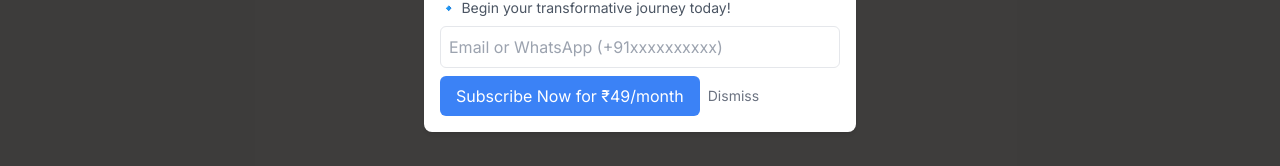
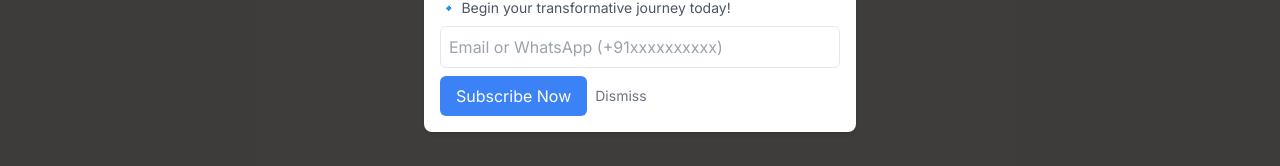
Before and after one commit to vivekchand/sanatana-dharma-xyz, a Next.js app: page / in a window 1280 px wide. Both pictures are taken after a click on the link "Subscribe". Shown: the part 515-681 px from the top of the page. Built offline with nearby package versions, Linux system fonts and the light colour scheme.

Commit message:
subscribe now

```diff
--- a/components/Chat/SubscriptionPopup.tsx
+++ b/components/Chat/SubscriptionPopup.tsx
@@ -83,7 +83,7 @@ export const SubscriptionPopup: FC<SubscriptionPopupProps> = ({ onClose, onSubsc
                 className="bg-blue-500 text-white py-2 px-4 rounded-md hover:bg-blue-600 mb-2 sm:mb-0 sm:mr-2"
                 onClick={handleSubscribe}
               >
-                Subscribe Now for ₹49/month
+                Subscribe Now
               </button>
               <button
                 className="text-gray-500 text-sm hover:text-gray-700"
```
